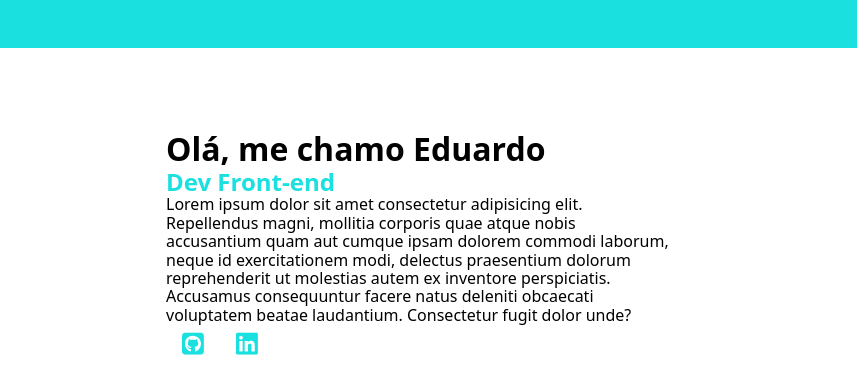
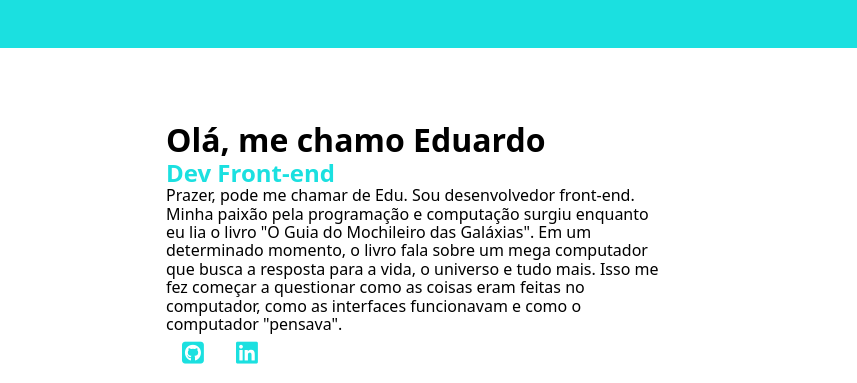
Before and after one commit to Eduvale007/portfolio, a plain HTML site: page index.html in a window 1280 px wide. Shown: the top 383 px of the page, 0-857 px from the left. Drawn offline with Linux system fonts and the light colour scheme; grey boxes are pictures that could not be loaded.

Commit message:
newCommit

```diff
--- a/index.html
+++ b/index.html
@@ -22,7 +22,7 @@
                 <div class="content">
                 <h1>Olá, me chamo Eduardo</h1>
                 <h2>Dev Front-end</h2>
-            <p>Lorem ipsum dolor sit amet consectetur adipisicing elit. Repellendus magni, mollitia corporis quae atque nobis accusantium quam aut cumque ipsam dolorem commodi laborum, neque id exercitationem modi, delectus praesentium dolorum reprehenderit ut molestias autem ex inventore perspiciatis. Accusamus consequuntur facere natus deleniti obcaecati voluptatem beatae laudantium. Consectetur fugit dolor unde?</p>
+            <p>Prazer, pode me chamar de Edu. Sou desenvolvedor front-end. Minha paixão pela programação e computação surgiu enquanto eu lia o livro "O Guia do Mochileiro das Galáxias". Em um determinado momento, o livro fala sobre um mega computador que busca a resposta para a vida, o universo e tudo mais. Isso me fez começar a questionar como as coisas eram feitas no computador, como as interfaces funcionavam e como o computador "pensava".</p>
 
             <div class="icons">
                 <div class="icon"><a href="https://github.com/Eduvale007" target="_blank"><i class="fa-brands fa-square-github"></i></a></div>
```
